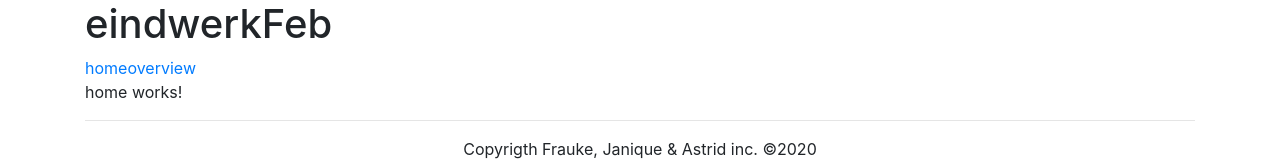
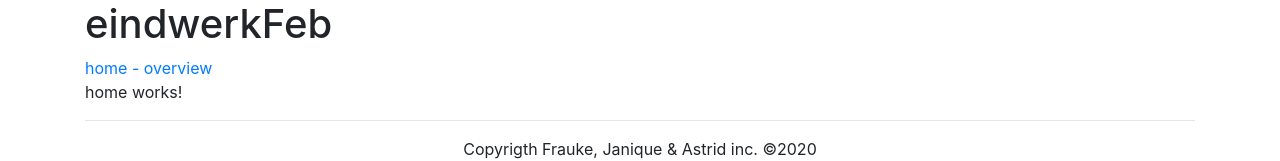
Before and after one commit to astridgrammen/eindwerkFeb, an Angular app: page /home in a window 1280 px wide. Shown: the top 161 px of the page. Built offline with nearby package versions, Linux system fonts and the light colour scheme.

Commit message:
test add

```diff
--- a/src/app/app.component.html
+++ b/src/app/app.component.html
@@ -1,6 +1,6 @@
 <div class="container">
   <h1>{{title}}</h1>
-  <a routerLink="home">home</a>
+  <a routerLink="home">home - </a>
   <a routerLink="overview">overview</a>
   <router-outlet></router-outlet>
   <hr>
```
